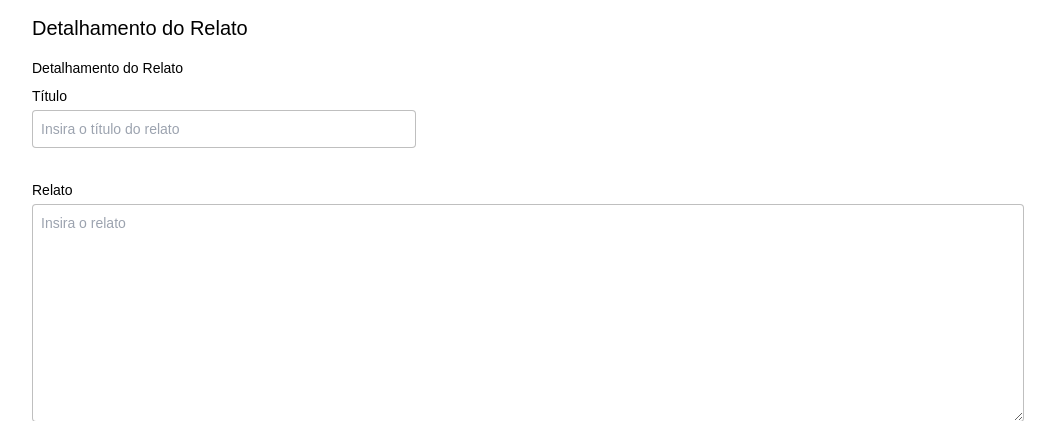
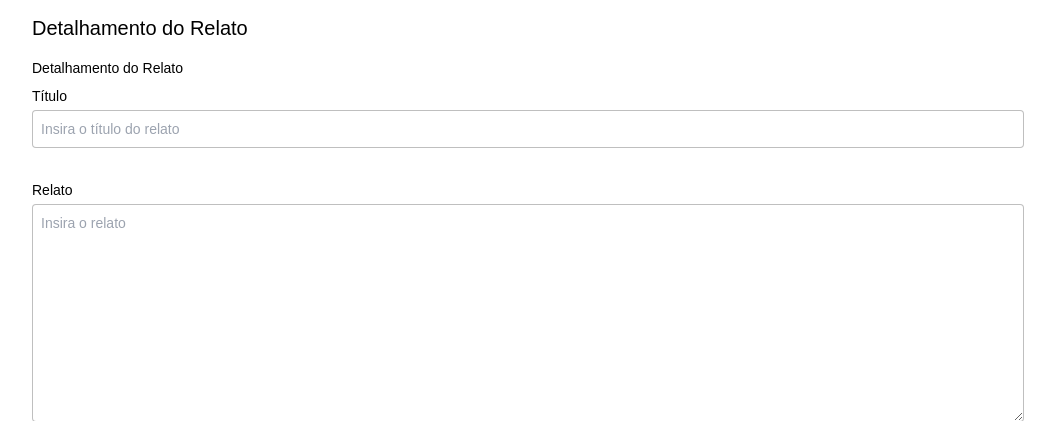
Before and after one commit to gabrielpistore/SiGOS-UFCAT, a Django app: page /register/ in a window 1280 px wide. Shown: the part 1170-1591 px from the top of the page, without its empty margins (112-1167 px from the left). Run offline with Django 5.2, Linux system fonts and the light colour scheme; data that the repository does not hold is empty; style sheets or scripts are compiled from the project's sources; some libraries are stand-ins or nearby versions; some web fonts are replaced.

Commit message:
make title takes the whole width

```diff
--- a/core/templates/core/partials/report_details.html
+++ b/core/templates/core/partials/report_details.html
@@ -7,7 +7,7 @@
   <div class="mb-6">
     <h2 class="mb-2 font-medium">Detalhamento do Relato</h2>
     <div class="flex flex-col gap-8">
-      <div class="flex flex-col gap-1 max-w-96">
+      <div class="flex flex-col gap-1">
         <label for="{{ form.title.id_for_label }}">Título</label>
         {% render_field form.title class="input" placeholder="Insira o título do relato" %}
       </div>
```
